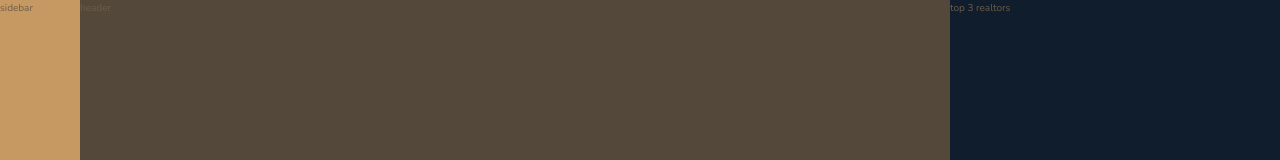
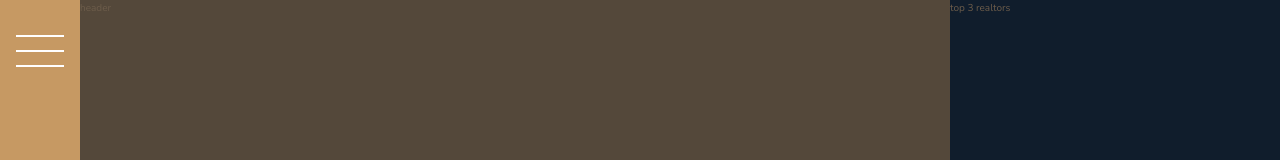
Before and after one commit to diegolopes98/nexter, a website: page index.html in a window 1280 px wide. Shown: the top 160 px of the page. Drawn offline with nearby package versions, Linux system fonts and the light colour scheme; files that its build step writes are made by us from their sources.

Commit message:
add sidebar

```diff
--- a/index.html
+++ b/index.html
@@ -13,7 +13,7 @@
     </head>
     <body class="container">
       <div class="sidebar">
-        sidebar
+        <button class="nav-btn"></button>
       </div>
 
       <header class="header">
--- a/sass/_sidebar.scss
+++ b/sass/_sidebar.scss
@@ -2,4 +2,33 @@
   background-color: $color-primary;
   grid-column: sidebar-start / sidebar-end;
   grid-row: 1 / -1;
+  display: flex;
+  justify-content: center;
 }
+
+.nav-btn {
+  border: none;
+  border-radius: 0;
+
+  background-color: #FFF;
+  height: 2px;
+  width: 60%;
+  margin-top: 5rem;
+
+  &::before,
+  &::after {
+    content: "";
+    display: block;
+    background-color: #FFF;
+    height: 2px;
+  }
+
+  &::before {
+    transform: translateY(-1.5rem);
+  }
+
+  &::after {
+    transform: translateY(1.3rem);
+  }
+
+}
```
